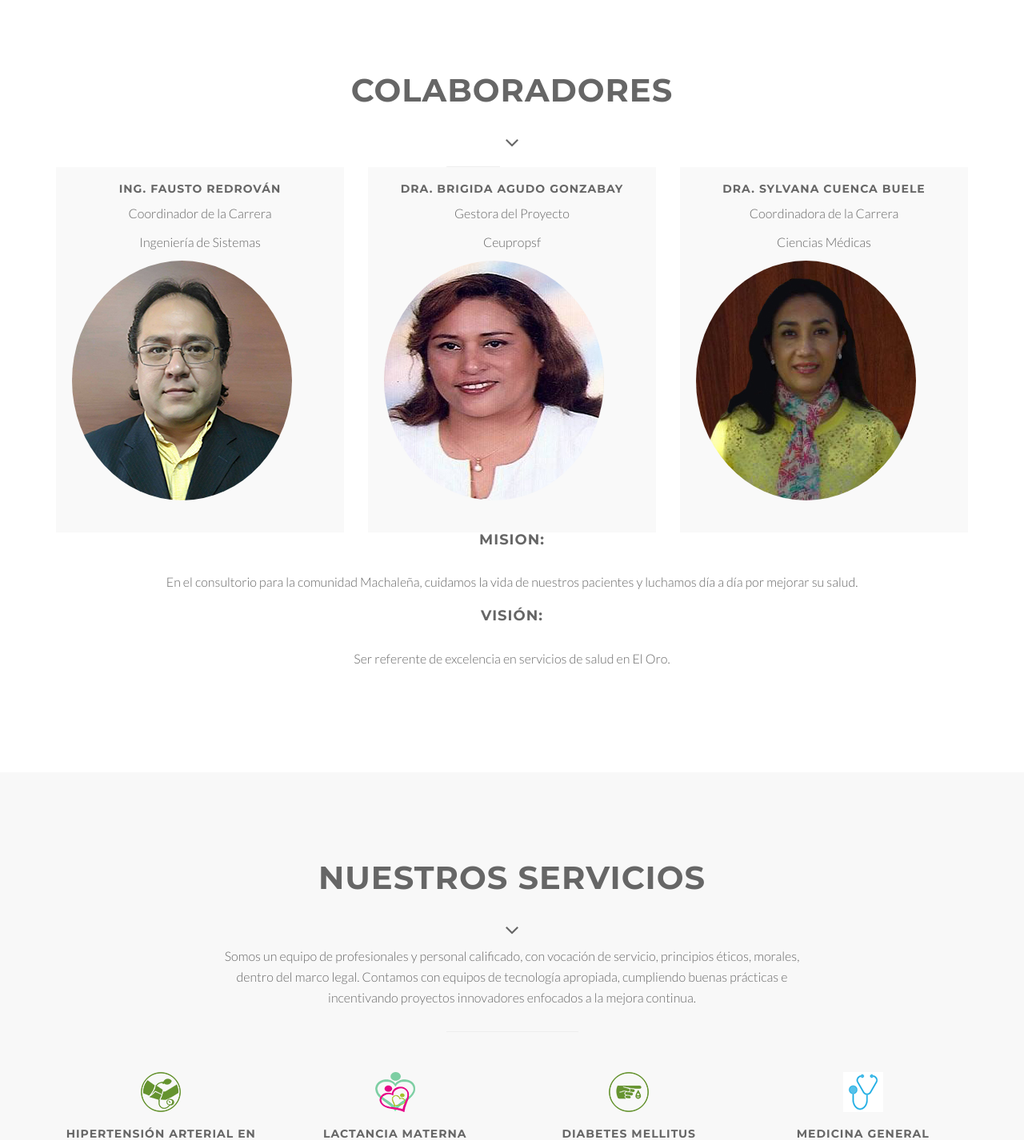
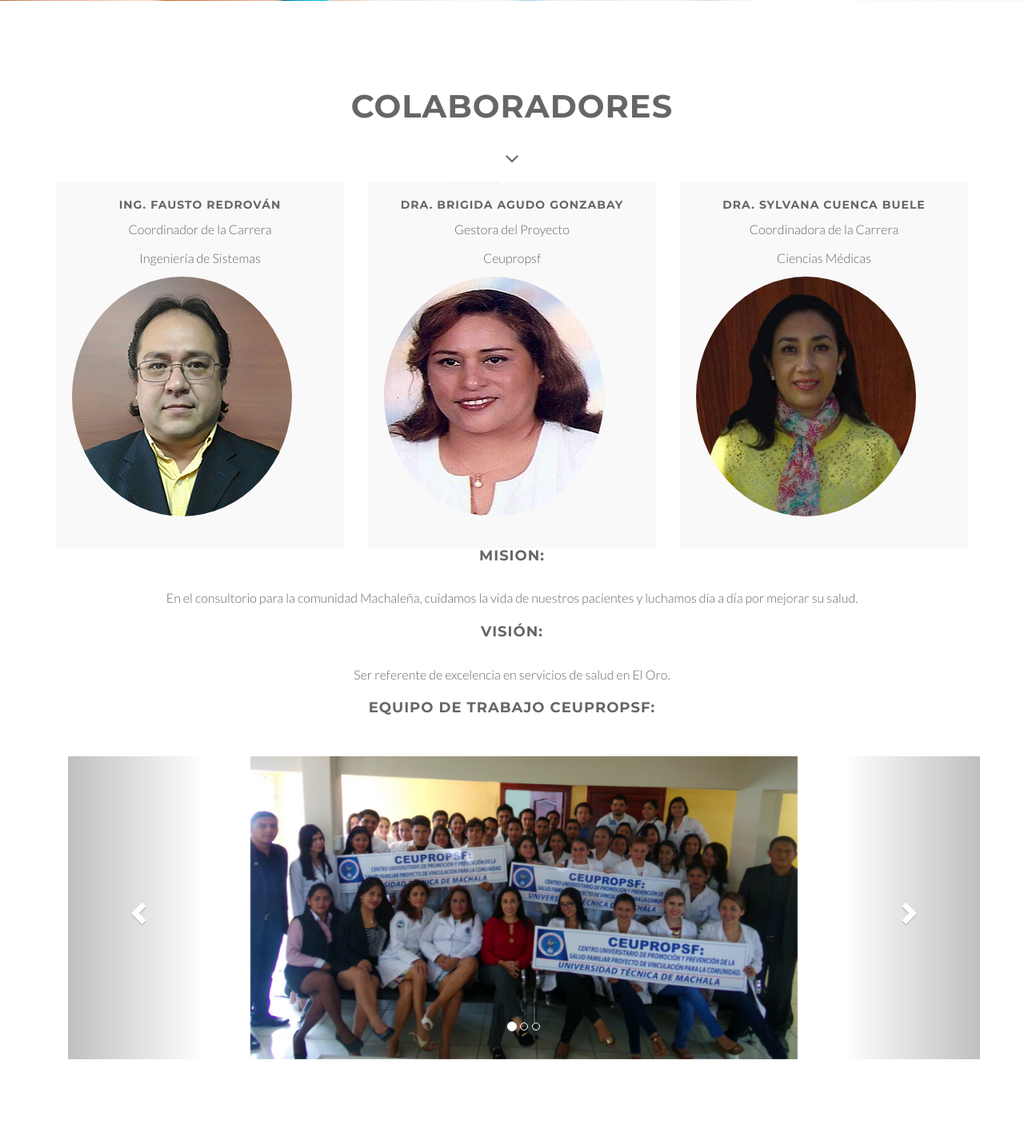
Before and after one commit to elcordova/CEUPROPSF, a CodeIgniter app: page /ceup/ in a window 1280 px wide. Shown: the part 819-2245 px from the top of the page at 80% size. Run offline with CodeIgniter, Linux system fonts and the light colour scheme; data that the repository does not hold is empty; some libraries are stand-ins or nearby versions; some web fonts are replaced.

Commit message:
add fotos
fotos grupales

```diff
--- a/application/views/includes/cabecera.php
+++ b/application/views/includes/cabecera.php
@@ -4,6 +4,24 @@
 <!DOCTYPE html>
 	<html>
 <head>
+
+
+    <title>Bootstrap Example</title>
+  <meta charset="utf-8">
+  <meta name="viewport" content="width=device-width, initial-scale=1">
+  <link rel="stylesheet" href="https://maxcdn.bootstrapcdn.com/bootstrap/3.3.7/css/bootstrap.min.css">
+  <script src="https://ajax.googleapis.com/ajax/libs/jquery/3.1.1/jquery.min.js"></script>
+  <script src="https://maxcdn.bootstrapcdn.com/bootstrap/3.3.7/js/bootstrap.min.js"></script>
+  <style>
+  .carousel-inner > .item > img,
+  .carousel-inner > .item > a > img {
+      width: 60%;
+      margin: auto;
+  }
+  </style>
+
+
+
     <meta charset="utf-8">
     <meta name="viewport" content="width=device-width, initial-scale=1.0">
     <meta name="description" content="">
--- a/application/views/index.php
+++ b/application/views/index.php
@@ -10,6 +10,11 @@
 
 	<body id="page-top" data-spy="scroll" data-target=".navbar-custom">
 	<!-- Preloader -->
+
+
+s
+
+
 	<div id="preloader">
 	  <div id="load"></div>
 	</div>
@@ -110,9 +115,6 @@
                 </div>
 				</div>
             </div>
-            <div>
-            </div>
-					<br></br>
 					<h4>MISION:</h4>
 					<p>En el consultorio para la comunidad Machaleña, cuidamos la vida de nuestros pacientes y luchamos día a día por mejorar su salud.</p>
 					<h4>VISIÓN:</h4>
@@ -121,6 +123,48 @@
 					</div>
                 </div>
 
+
+				<div class="container fluid"> <!--carruse-->
+				<h4>EQUIPO DE TRABAJO CEUPROPSF:</h4>
+<div class="container">
+  <br>
+  <div id="myCarousel" class="carousel slide" data-ride="carousel">
+    <!-- Indicators -->
+    <ol class="carousel-indicators">
+      <li data-target="#myCarousel" data-slide-to="0" class="active"></li>
+      <li data-target="#myCarousel" data-slide-to="1"></li>
+      <li data-target="#myCarousel" data-slide-to="2"></li>
+    </ol>
+
+    <!-- Wrapper for slides -->
+    <div class="carousel-inner" role="listbox">
+      <div class="item active">
+        <img src="<?=base_url()?>static/img/team/ceu1.jpg" alt="Chania" width="300" height="300">
+
+      </div>
+
+      <div class="item">
+        <img src="<?=base_url()?>static/img/team/ceu2.jpg" alt="Chania" width="300" height="300">
+      </div>
+
+      <div class="item">
+        <img src="<?=base_url()?>static/img/team/ceu3.jpg" alt="Flower" width="300" height="300">
+      </div>
+
+    </div>
+
+    <!-- Left and right controls -->
+    <a class="left carousel-control" href="#myCarousel" role="button" data-slide="prev">
+      <span class="glyphicon glyphicon-chevron-left" aria-hidden="true"></span>
+      <span class="sr-only">Previous</span>
+    </a>
+    <a class="right carousel-control" href="#myCarousel" role="button" data-slide="next">
+      <span class="glyphicon glyphicon-chevron-right" aria-hidden="true"></span>
+      <span class="sr-only">Next</span>
+    </a>
+  </div>
+</div>
+				</div>
 	</section>
 	<!-- /Section: about -->
 
```
Also changed, not shown: static/img/team/ceu1.jpg (added), static/img/team/ceu2.jpg (added), static/img/team/ceu3.jpg (added).
